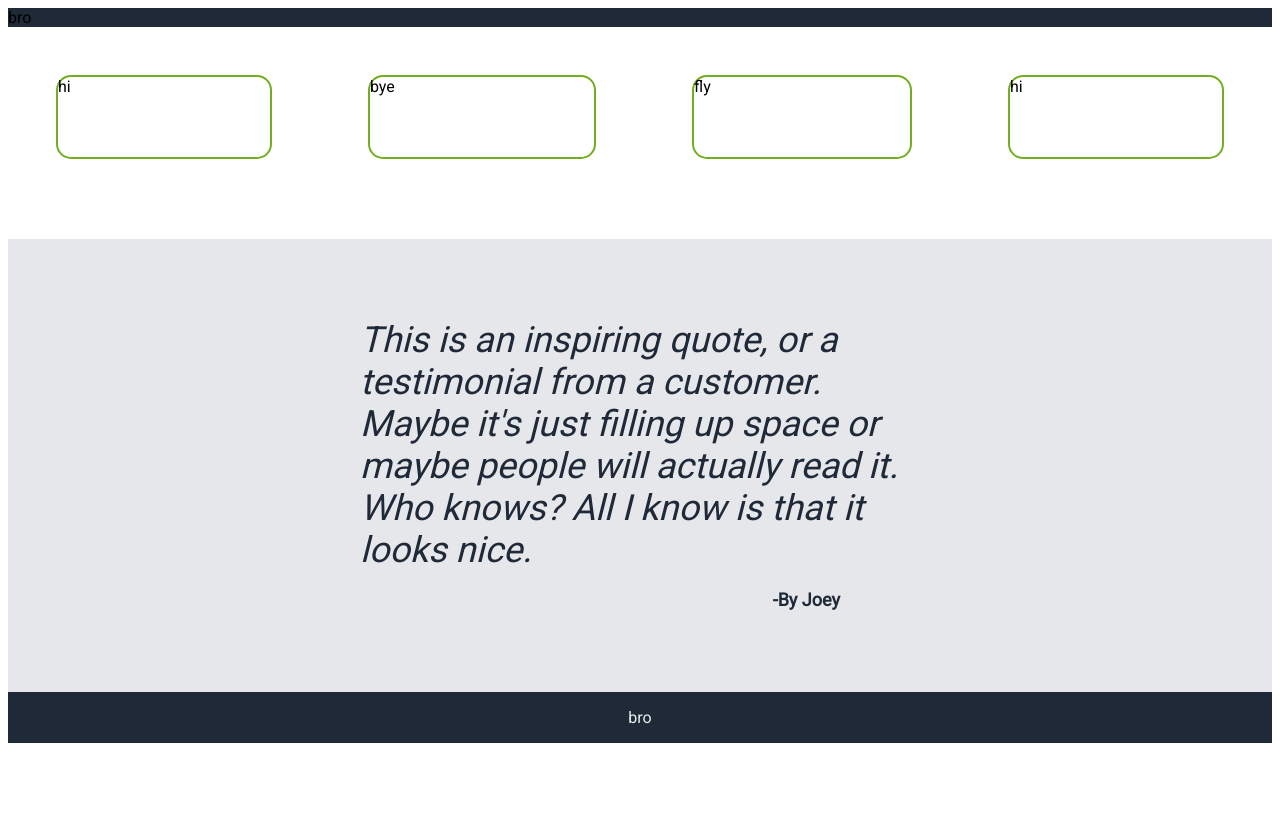
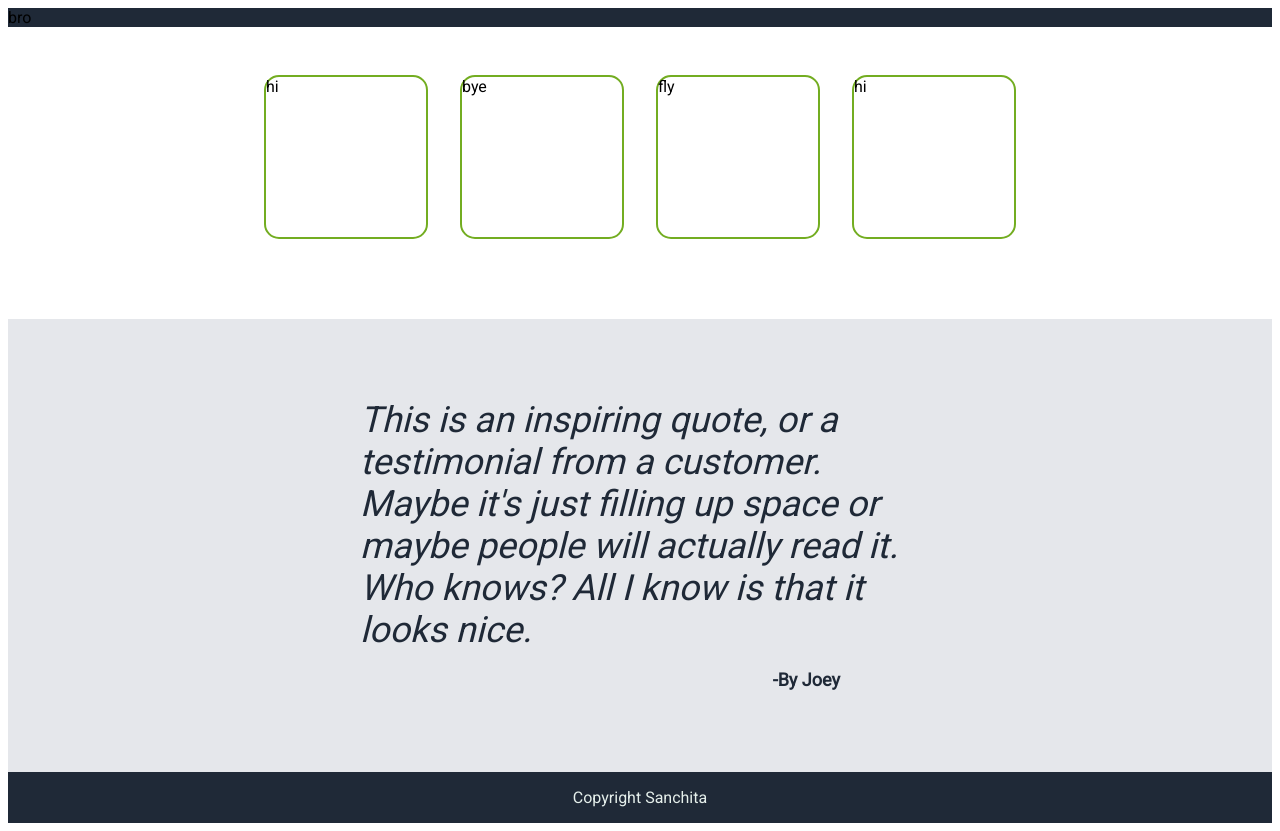
Before and after one commit to sanchitasyeda/Landing-Page, a plain HTML site: page index.html in a window 1280 px wide. Before the commit the page ends 800 px from the top, so only its background shows below. Drawn offline with Linux system fonts and the light colour scheme.

Commit message:
Adjust Card CSS

```diff
--- a/index.html
+++ b/index.html
@@ -23,6 +23,6 @@
                 <p class="quoteAuthor">-By Joey</p>
             </div>
         </div>
-        <footer>bro</footer>
+        <footer>Copyright Sanchita</footer>
     </body>
 </html>
--- a/style.css
+++ b/style.css
@@ -19,15 +19,16 @@ footer {
 }
 .cardContainer {
     display: flex;
+    justify-content: center;
 }
 .card {
-    justify-content: space-evenly;
     align-items: center;
     border-radius: 15px;
     border: 2px solid #73AD21;
-    flex: 1 1 auto;
-    margin: 3rem 3rem 5rem 3rem;
-    height: 5rem;
+    flex: 0 1 auto;  /* flex-growth set to 0 to maintain width at any size*/
+    margin: 3rem 1rem 5rem 1rem;
+    height: 10rem;
+    width: 10rem;
 }
 .quoteContainer {
     display: flex;
```
